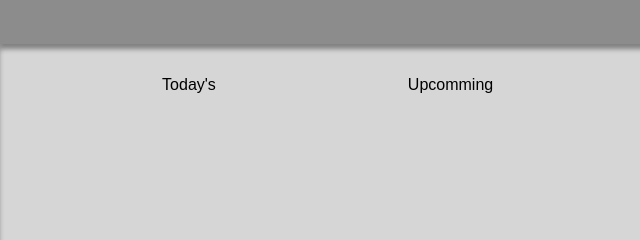
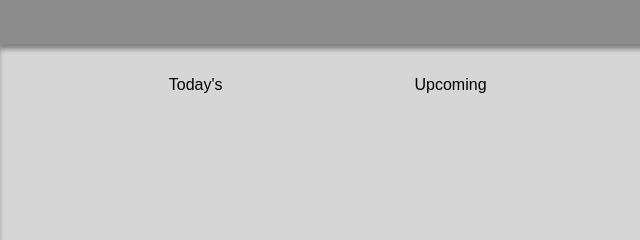
Before and after one commit to GLAVONA/to-do, a website built with webpack: page dist/index.html in a window 1280 px wide. Shown: the top 240 px of the page, 379-1019 px from the left. Built offline with nearby package versions, Linux system fonts and the light colour scheme.

Commit message:
fixed spelling of upcoming

```diff
--- a/dist/index.html
+++ b/dist/index.html
@@ -46,7 +46,7 @@
             <div class="today"><div class="today-header">Today's</div>
 
             </div>
-            <div class="upcomming"><div class="upcomming-header">Upcomming</div>
+            <div class="upcoming"><div class="upcoming-header">Upcoming</div>
 
             </div>
         </div>
```
